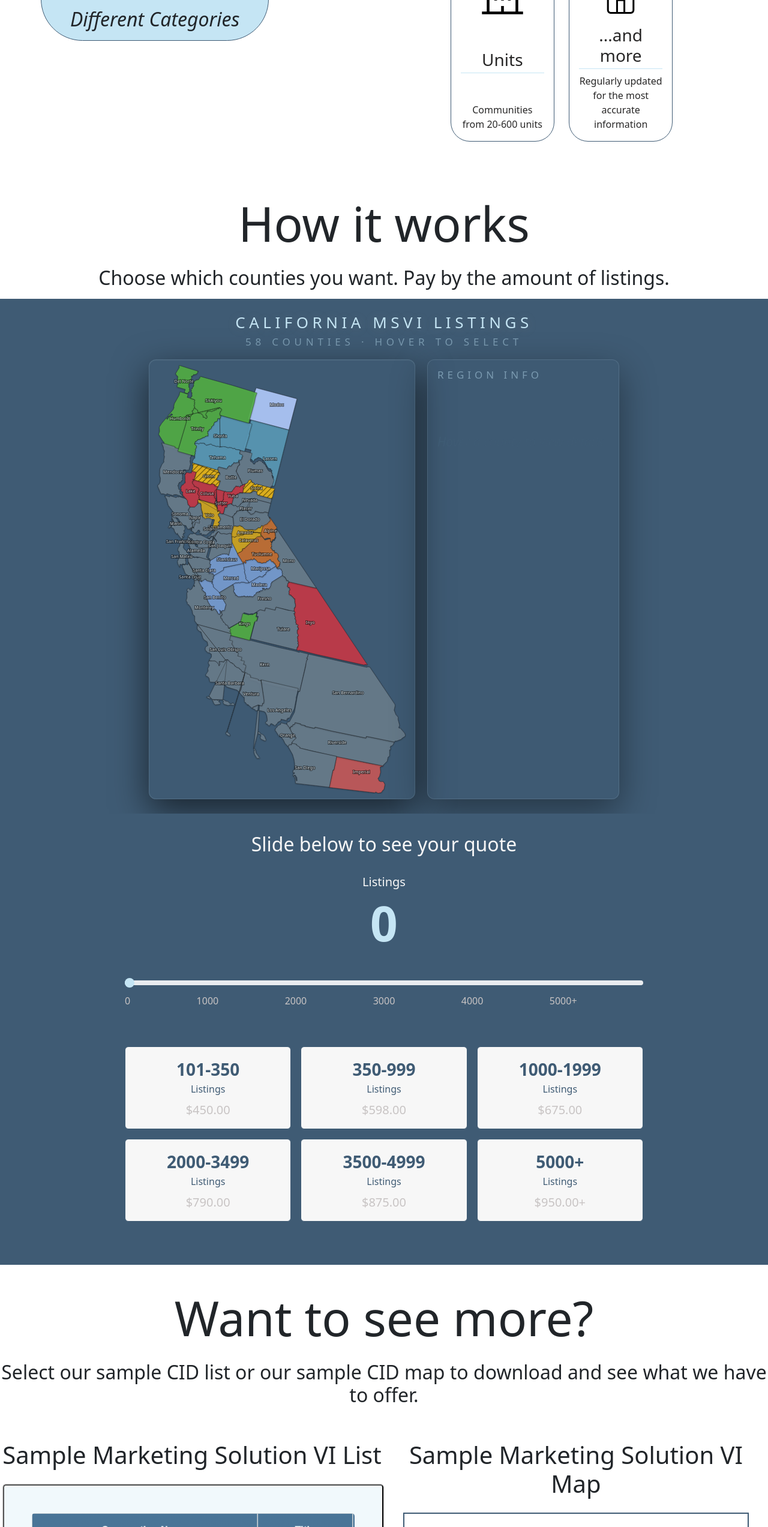
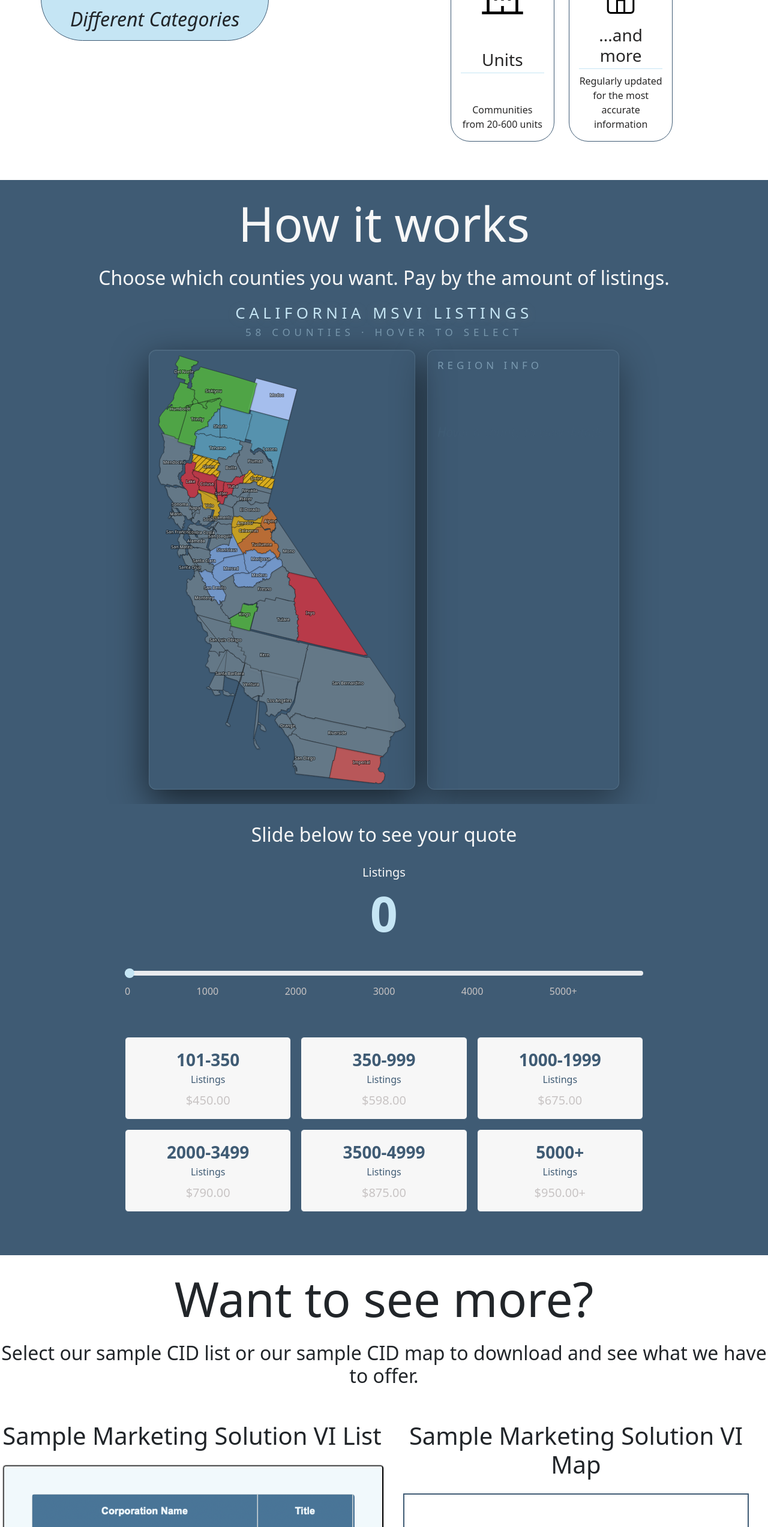
Before and after one commit to AndrewHSenko/MarketingSolutionVI, a React (Vite) app in the folder frontend/: page / in a window 1280 px wide. Shown: the part 2435-4980 px from the top of the page at 60% size. Built offline with nearby package versions, Linux system fonts and the light colour scheme; grey boxes are pictures that could not be loaded.

Commit message:
Aesthetic changes

```diff
--- a/frontend/src/components/PriceBox.jsx
+++ b/frontend/src/components/PriceBox.jsx
@@ -2,7 +2,7 @@ const PriceBox = ({box, isActive}) => {
   return (
     <div key={box.label}
          className={`d-flex flex-column align-items-center justify-content-center p-3 rounded border
-         ${isActive ? "border-2 border-primary bg-primary-subtle" : "border-1 border-primary-dark bg-light"}`}>
+         ${isActive ? "border-md-2 border-4 border-primary bg-primary-subtle" : "border-1 border-primary-dark bg-light"}`}>
             <div className={`text-nowrap fw-semibold text-uppercase text-center lead fs-xl-3 fs-lg-4 fs-md-6 fs-0 ${isActive ? "text-primary-dark" : "text-primary-dark"}`}>
                 {box.label}
             </div>
--- a/frontend/src/components/Shoutout.jsx
+++ b/frontend/src/components/Shoutout.jsx
@@ -1,6 +1,6 @@
-const Shoutout = ({title, desc}) => {
+const Shoutout = ({title, desc, theme}) => {
   return (
-    <div className="d-flex flex-column align-items-center text-center my-3">
+    <div className={`d-flex flex-column align-items-center text-center ${theme === "dark" ? "bg-primary-dark text-light" : "" }`}>
         <h1 className="display-1 my-4">{title}</h1>
         <h5 className="lead fs-md-2">{desc}</h5>
     </div>
--- a/frontend/src/custom.scss
+++ b/frontend/src/custom.scss
@@ -70,6 +70,11 @@ $muted:              #7a9ab0;
     @each $size, $value in $font-sizes {
       .fs-#{$breakpoint}-#{$size} {
         font-size: $value !important;
+      }
+    }
+    @each $color, $value in $theme-colors {
+      .bg-#{$breakpoint}-#{$color} {
+        background-color: $value !important;
       }
     }
 
--- a/frontend/src/pages/LandingPage.jsx
+++ b/frontend/src/pages/LandingPage.jsx
@@ -10,10 +10,10 @@ const LandingPage = () => {
     <>
         <Landing />
         <Stats />
-        <Shoutout title={"How it works"} desc={"Choose which counties you want. Pay by the amount of listings."}/>
+        <Shoutout title={"How it works"} desc={"Choose which counties you want. Pay by the amount of listings."} theme={"dark"}/>
         <HoverMap />
         <PriceScale />
-        <Shoutout title={"Want to see more?"} desc={"Select our sample CID list or our sample CID map to download and see what we have to offer."} />
+        <Shoutout title={"Want to see more?"} desc={"Select our sample CID list or our sample CID map to download and see what we have to offer."} theme={"light"}/>
         <Samples />
     </>
   )
```
Also changed, not shown: 1 other file (tests, documents, lock files or other folders).
